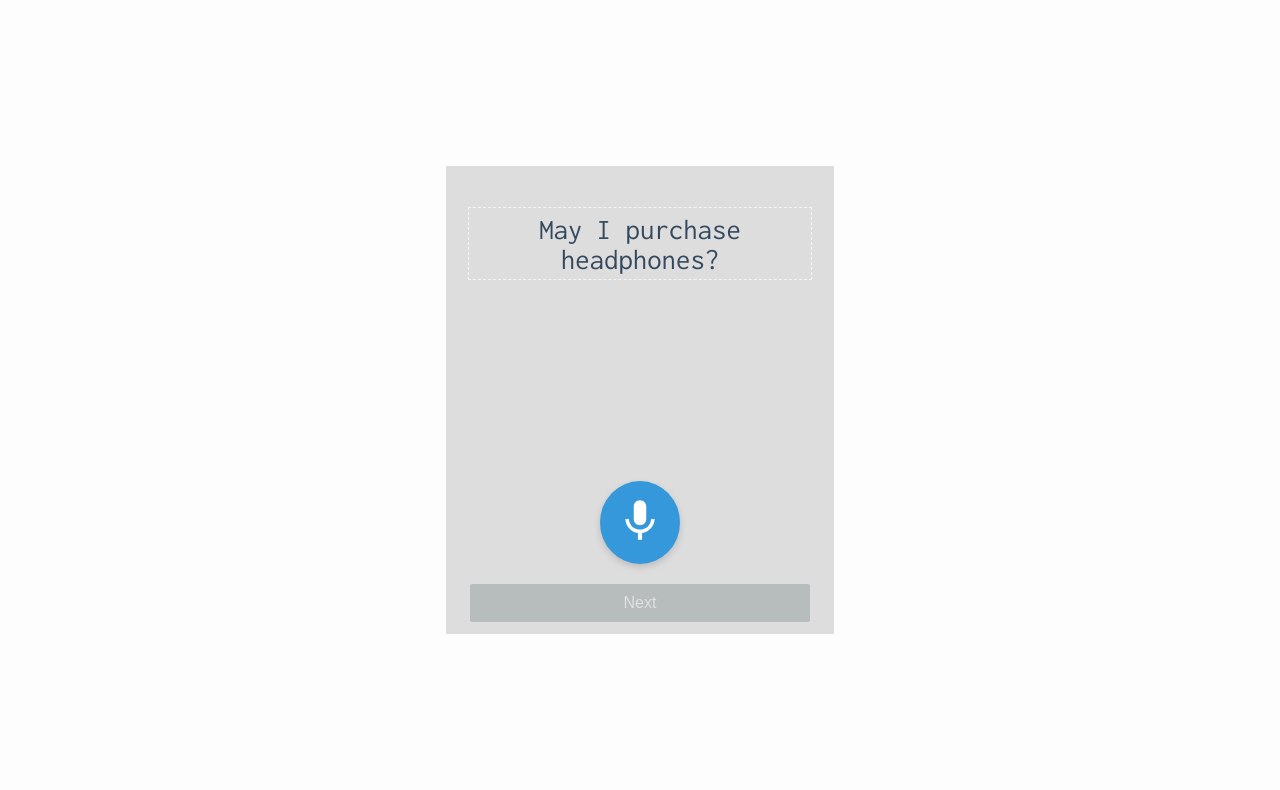
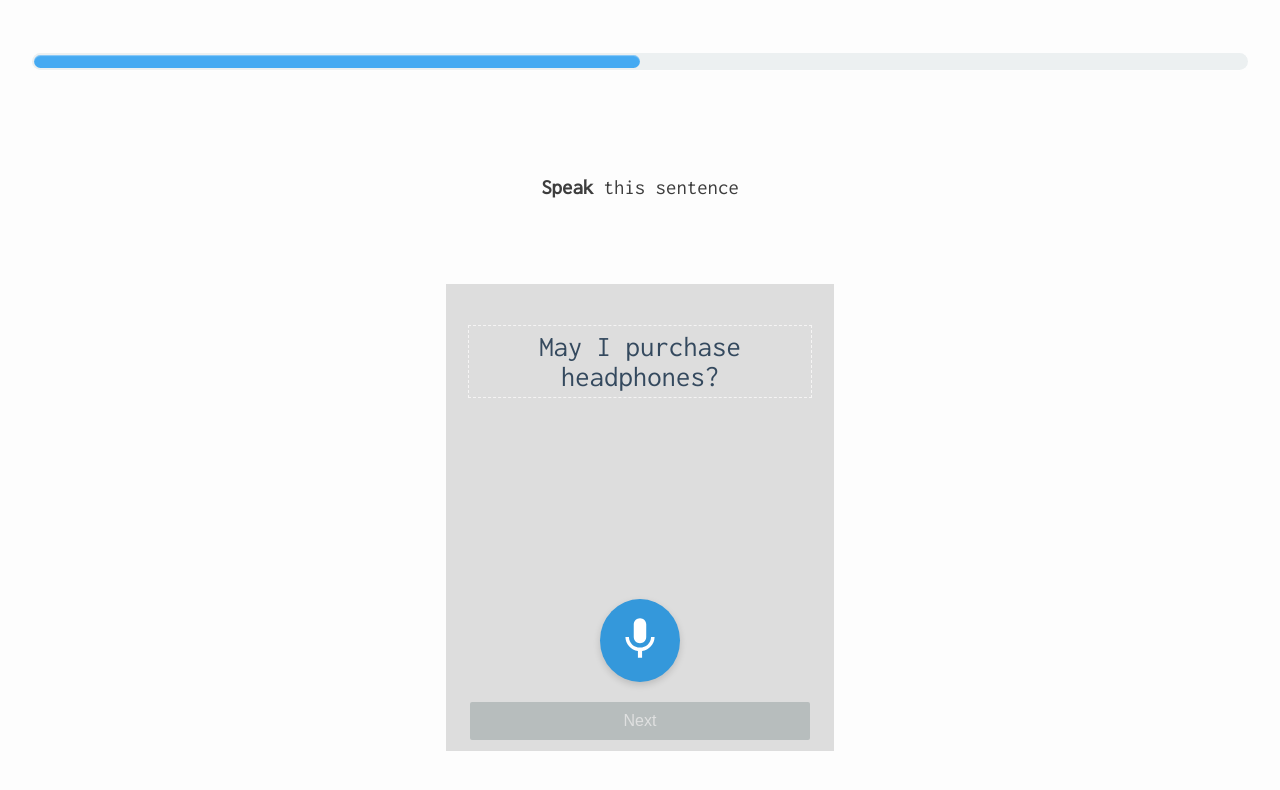
Before and after one commit to rafaelguinho/u-speaking-react, a React (Create React App) app: page / in a window 1280 px wide. Shown: the top 790 px of the page. Built offline with nearby package versions, Linux system fonts and the light colour scheme.

Commit message:
last updates

```diff
--- a/package.json
+++ b/package.json
@@ -3,6 +3,7 @@
   "version": "0.1.0",
   "private": true,
   "dependencies": {
+    "dexie": "^2.0.4",
     "react": "^16.3.2",
     "react-dom": "^16.3.2",
     "react-scripts": "1.1.4"
--- a/src/App.css
+++ b/src/App.css
@@ -1,4 +1,58 @@
 @import url('https://fonts.googleapis.com/css?family=Inconsolata');
+
+
+/* Moving on to the styling, we'll start with the main progress bar first and then the value part of it. After that, we'll do some experiments :D */
+body {
+	background: #fdfdfd;
+}
+
+.container{
+  display: flex;
+  align-items: center;
+  flex-direction: column;
+  padding: 0 2em;
+  height: inherit;
+  justify-content: space-around;
+}
+
+progress {
+	width: 100%;
+	height: 17px;
+	margin: 20px auto;
+	display: block;
+	/* Important Thing */
+	-webkit-appearance: none;
+	border: none;
+}
+
+/* All good till now. Now we'll style the background */
+progress::-webkit-progress-bar {
+	background: #ecf0f1;
+	border-radius: 50px;
+	padding: 2px;
+	box-shadow: 0 1px 0px 0 rgba(255, 255, 255, 0.2);
+}
+
+/* Now the value part */
+progress::-webkit-progress-value {
+	border-radius: 50px;
+	box-shadow: inset 0 1px 1px 0 rgba(255, 255, 255, 0.4);
+	background-color:#45aaf2;
+
+	/* Looks great, now animating it */
+	background-size: 25px 14px, 100% 100%, 100% 100%;
+	-webkit-animation: move 5s linear 0 infinite;
+}
+
+/* That's it! Now let's try creating a new stripe pattern and animate it using animation and keyframes properties  */
+
+@-webkit-keyframes move {
+	0% {background-position: 0px 0px, 0 0, 0 0}
+	100% {background-position: -100px 0px, 0 0, 0 0}
+}
+
+/* Prefix-free was creating issues with the animation */
+
 
 @keyframes shake {
   10%, 90% {
@@ -20,6 +74,32 @@
 
 @keyframes pulse {to {box-shadow: 0 0 0 45px rgba(60, 135, 233, 0.08);}}
 
+.App-logo {
+  animation: App-logo-spin infinite 20s linear;
+  height: 80px;
+}
+
+.App-header {
+  background-color: #222;
+  height: 150px;
+  padding: 20px;
+  color: white;
+}
+
+.App-title {
+  font-size: 1.5em;
+}
+
+.App-intro {
+  font-size: large;
+}
+
+@keyframes App-logo-spin {
+  from { transform: rotate(0deg); }
+  to { transform: rotate(360deg); }
+}
+
+
 .card-error {
   animation: shake 0.82s cubic-bezier(.36,.07,.19,.97) both;
   transform: translate3d(0, 0, 0);
@@ -28,9 +108,6 @@
 }
 
 .App{
-  display: flex;
-  align-items: center;
-  justify-content: center;
   height: 100vh;
   background-color: #fdfdfd;
 
@@ -41,6 +118,7 @@
   height: 28em;
   transition: 0.3s;
   padding: 0.6em;
+  margin-bottom: 1em;
   background-color: #ddd
 }
 
@@ -74,7 +152,11 @@
   flex: 1;
   text-align: center
 }
-
+.instructions{
+  font-family: 'Inconsolata', monospace;
+  font-size: 1.3em;
+  color: #3d3d3d
+}
 .current-phrase{
   font-size: 1.8em;
   color: #34495e;
@@ -125,6 +207,10 @@
   outline: none;
 
 }
+
+
+
+
 
 .btn-pratice{
   background-color: #3498db;
--- a/src/App.js
+++ b/src/App.js
@@ -4,6 +4,7 @@ import PhraseReader from './PhraseReader';
 import Similarity from './Similarity';
 import Listener from './Listener';
 import './App.css';
+import db from './db';
 
 class App extends Component {
 
@@ -48,6 +49,42 @@ class App extends Component {
   }
 
   componentDidMount() {
+
+    //   db.on("populate", function () {
+    //     db.phrases.add({ content: "What airline am I flying?", lastPratice: null, quantityOfPratices: 0 });
+    //     db.phrases.add({ content: "Where is the restroom?", lastPratice: null, quantityOfPratices: 0 });
+    //     db.phrases.add({ content: "How much does the magazine cost?", lastPratice: null, quantityOfPratices: 0 });
+    //     db.phrases.add({ content: "May I purchase headphones?", lastPratice: null, quantityOfPratices: 0 });
+    //     db.phrases.add({ content: "How do I access the Internet?", lastPratice: null, quantityOfPratices: 0 });
+    //     db.phrases.add({ content: "Where can I find a restaurant?", lastPratice: null, quantityOfPratices: 0 });
+    //     db.phrases.add({ content: "I have lost my passport.", lastPratice: null, quantityOfPratices: 0 });
+    //     db.phrases.add({ content: "Someone stole my money.", lastPratice: null, quantityOfPratices: 0 });
+    //     db.phrases.add({ content: "Where is the hospital?", lastPratice: null, quantityOfPratices: 0 });
+    //     db.phrases.add({ content: "Where can I find a grocery store?", lastPratice: null, quantityOfPratices: 0 });
+    //     db.phrases.add({ content: "My room is messy, and I would like it cleaned.", lastPratice: null, quantityOfPratices: 0 });
+    //     db.phrases.add({ content: "I would like two double beds, please.", lastPratice: null, quantityOfPratices: 0 });
+    //     db.phrases.add({ content: "How many beds are in the room?", lastPratice: null, quantityOfPratices: 0 });
+    //     db.phrases.add({ content: "Do you know where this hotel is?", lastPratice: null, quantityOfPratices: 0 });
+    //     db.phrases.add({ content: "Didn't even last a minute", lastPratice: null, quantityOfPratices: 0 });
+    // });
+
+    // db.table('phrases')
+    //   .toArray()
+    //   .then((phrases) => {
+    //     //this.setState({ allPhrases });
+    //   });
+
+    // let todo = {
+    //   title: 'ok',
+    //   done: false,
+    // };
+    // db.table('todos')
+    //   .add(todo)
+    //   .then((id) => {
+    //     const newList = [...this.state.todos, Object.assign({}, todo, { id })];
+    //     console.log(newList);
+    //   });
+
     this.readCurrentPhase();
   }
 
@@ -79,7 +116,7 @@ class App extends Component {
 
   praticeCurrentPhase() {
     let that = this;
-    that.setState({ saidByTheUser: '', praticing: true, btnPraticeButton: 'round-button btn-pratice listening-button', saidByTheUserStyle: { color: 'rgb(137, 151, 156)' }, cardStyles:'card' });
+    that.setState({ saidByTheUser: '', praticing: true, btnPraticeButton: 'round-button btn-pratice listening-button', saidByTheUserStyle: { color: 'rgb(137, 151, 156)' }, cardStyles: 'card' });
 
     var recognition = Listener.listen();
 
@@ -124,26 +161,26 @@ class App extends Component {
       var similarity = Similarity.getSimilarity(appUnderstood, that.state.currentPhrase);
 
       if (similarity >= 0.9) {
-        that.setState({ saidSentenceCorrectly: true, btnPraticeButton: 'round-button btn-pratice', saidByTheUserStyle: { color: 'rgb(13, 165, 68)' }, cardStyles:'card' });
+        that.setState({ saidSentenceCorrectly: true, btnPraticeButton: 'round-button btn-pratice', saidByTheUserStyle: { color: 'rgb(13, 165, 68)' }, cardStyles: 'card' });
         recognition.stop();
       }
       else {
         recognition.stop();
-        that.setState({ saidSentenceCorrectly: false, btnPraticeButton: 'round-button btn-pratice', saidByTheUserStyle: { color: '#e84118' }, cardStyles:'card card-error' });
+        that.setState({ saidSentenceCorrectly: false, btnPraticeButton: 'round-button btn-pratice', saidByTheUserStyle: { color: '#e84118' }, cardStyles: 'card card-error' });
       }
 
     }
 
     recognition.onerror = function (error) {
-      that.setState({btnPraticeButton: 'round-button btn-pratice'});
+      that.setState({ btnPraticeButton: 'round-button btn-pratice' });
     };
   }
 
-  handleButtonPress () {
+  handleButtonPress() {
     this.buttonPressTimer = setTimeout(() => this.readCurrentPhaseSlowly(), 1000);
   }
 
-  handleButtonRelease () {
+  handleButtonRelease() {
     clearTimeout(this.buttonPressTimer);
   }
 
@@ -154,6 +191,11 @@ class App extends Component {
           <img src={logo} className="App-logo" alt="logo" />
           <h1 className="App-title">Welcome to React</h1>
         </header> */}
+        <div className="container">
+          <progress value="50" max="100"></progress>
+
+        <p className="instructions"><strong>Speak</strong> this sentence</p>
+
           <div className={this.state.cardStyles}>
             <div className="card-container">
 
@@ -176,6 +218,8 @@ class App extends Component {
             </div>
           </div>
         </div>
+
+      </div>
     );
   }
 }
--- /dev/null
+++ b/src/db.js
@@ -0,0 +1,16 @@
+import Dexie from 'dexie';
+
+// const db = new Dexie('u_speaking_db');
+// db.version(1).stores({ phrases: '++id,content,lastPratice,quantityOfPratices' });
+
+const db = new Dexie('ReactSampleDB');
+db.version(1).stores({ todos: '++id, title, done' });
+
+db.on("populate", function() {
+    db.todos.add({
+        title: 'ok',
+        done: false,
+      });
+});
+
+export default db;
```
Also changed, not shown: 1 other file (tests, documents, lock files or other folders). Lines whose indentation alone changed are shown as unchanged.
